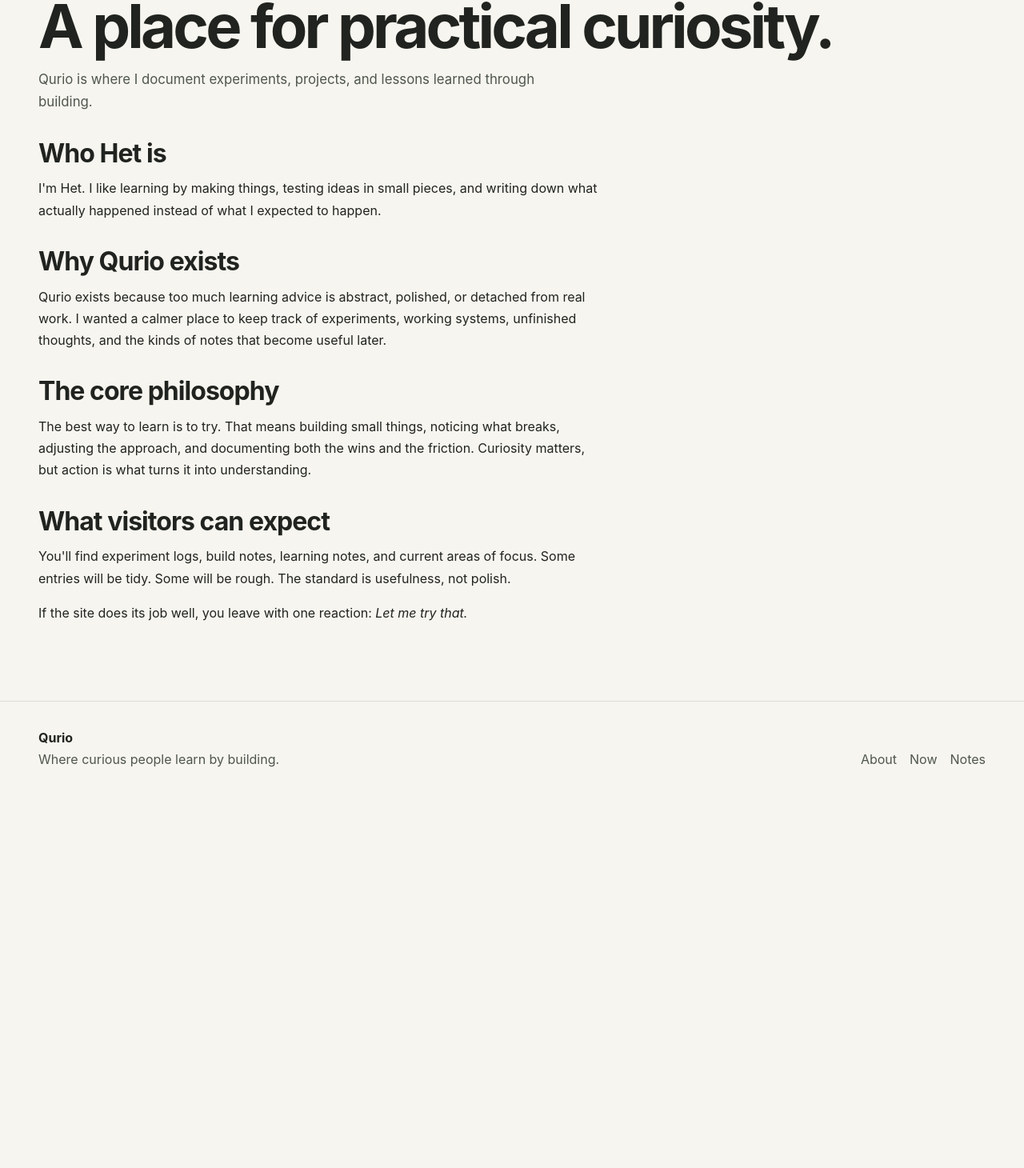
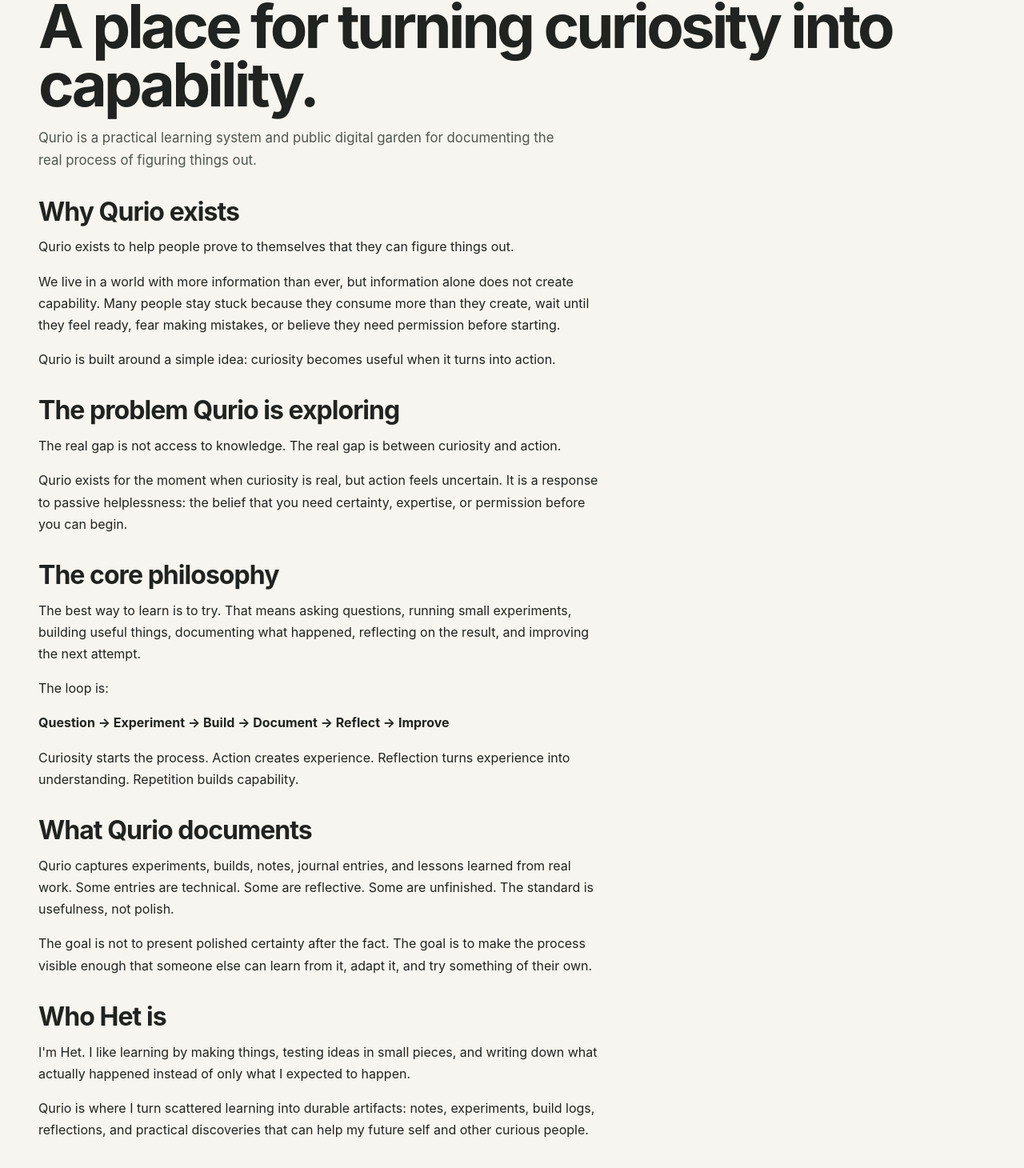
Before and after one commit to hetpatel-web/qurio, a Next.js app: page /about in a window 1280 px wide. Shown: the part 168-1628 px from the top of the page at 80% size. Before the commit the page ends 1179 px from the top, so only its background shows below. Built offline with nearby package versions, Linux system fonts and the light colour scheme.

Commit message:
Update About page to match Qurio foundation

```diff
--- a/app/about/page.tsx
+++ b/app/about/page.tsx
@@ -3,47 +3,90 @@ import { PageHeader } from '@/components/PageHeader';
 
 export const metadata: Metadata = {
   title: 'About',
-  description: 'Why Qurio exists, who Het is, and what this digital garden is for.',
+  description:
+    'Why Qurio exists, what it stands for, and how it turns curiosity into capability through experiments, builds, notes, and reflection.',
 };
 
 export default function AboutPage() {
   return (
     <div className="container page">
       <PageHeader
-        eyebrow="About"
-        title="A place for practical curiosity."
-        intro="Qurio is where I document experiments, projects, and lessons learned through building."
+        eyebrow="About Qurio"
+        title="A place for turning curiosity into capability."
+        intro="Qurio is a practical learning system and public digital garden for documenting the real process of figuring things out."
       />
 
       <article className="prose">
-        <h2>Who Het is</h2>
+        <h2>Why Qurio exists</h2>
+        <p>Qurio exists to help people prove to themselves that they can figure things out.</p>
         <p>
-          I&apos;m Het. I like learning by making things, testing ideas in small pieces, and
-          writing down what actually happened instead of what I expected to happen.
+          We live in a world with more information than ever, but information alone
+          does not create capability. Many people stay stuck because they consume
+          more than they create, wait until they feel ready, fear making mistakes,
+          or believe they need permission before starting.
+        </p>
+        <p>
+          Qurio is built around a simple idea: curiosity becomes useful when it
+          turns into action.
         </p>
 
-        <h2>Why Qurio exists</h2>
+        <h2>The problem Qurio is exploring</h2>
+        <p>The real gap is not access to knowledge. The real gap is between curiosity and action.</p>
         <p>
-          Qurio exists because too much learning advice is abstract, polished, or detached
-          from real work. I wanted a calmer place to keep track of experiments, working
-          systems, unfinished thoughts, and the kinds of notes that become useful later.
+          Qurio exists for the moment when curiosity is real, but action feels
+          uncertain. It is a response to passive helplessness: the belief that you
+          need certainty, expertise, or permission before you can begin.
         </p>
 
         <h2>The core philosophy</h2>
         <p>
-          The best way to learn is to try. That means building small things, noticing what
-          breaks, adjusting the approach, and documenting both the wins and the friction.
-          Curiosity matters, but action is what turns it into understanding.
+          The best way to learn is to try. That means asking questions, running
+          small experiments, building useful things, documenting what happened,
+          reflecting on the result, and improving the next attempt.
+        </p>
+        <p>The loop is:</p>
+        <p>
+          <strong>Question → Experiment → Build → Document → Reflect → Improve</strong>
+        </p>
+        <p>
+          Curiosity starts the process. Action creates experience. Reflection turns
+          experience into understanding. Repetition builds capability.
+        </p>
+
+        <h2>What Qurio documents</h2>
+        <p>
+          Qurio captures experiments, builds, notes, journal entries, and lessons
+          learned from real work. Some entries are technical. Some are reflective.
+          Some are unfinished. The standard is usefulness, not polish.
+        </p>
+        <p>
+          The goal is not to present polished certainty after the fact. The goal is
+          to make the process visible enough that someone else can learn from it,
+          adapt it, and try something of their own.
+        </p>
+
+        <h2>Who Het is</h2>
+        <p>
+          I&apos;m Het. I like learning by making things, testing ideas in small
+          pieces, and writing down what actually happened instead of only what I
+          expected to happen.
+        </p>
+        <p>
+          Qurio is where I turn scattered learning into durable artifacts: notes,
+          experiments, build logs, reflections, and practical discoveries that can
+          help my future self and other curious people.
         </p>
 
         <h2>What visitors can expect</h2>
         <p>
-          You&apos;ll find experiment logs, build notes, learning notes, and current areas of
-          focus. Some entries will be tidy. Some will be rough. The standard is usefulness,
-          not polish.
+          You&apos;ll find experiment logs, build notes, technical explanations,
+          current areas of focus, and reflections from learning by doing. The work
+          may not always be polished, but it should be honest, practical, and
+          useful.
         </p>
         <p>
-          If the site does its job well, you leave with one reaction: <em>Let me try that.</em>
+          If Qurio does its job well, you leave with one reaction:{' '}
+          <em>Let me try that.</em>
         </p>
       </article>
     </div>
```
